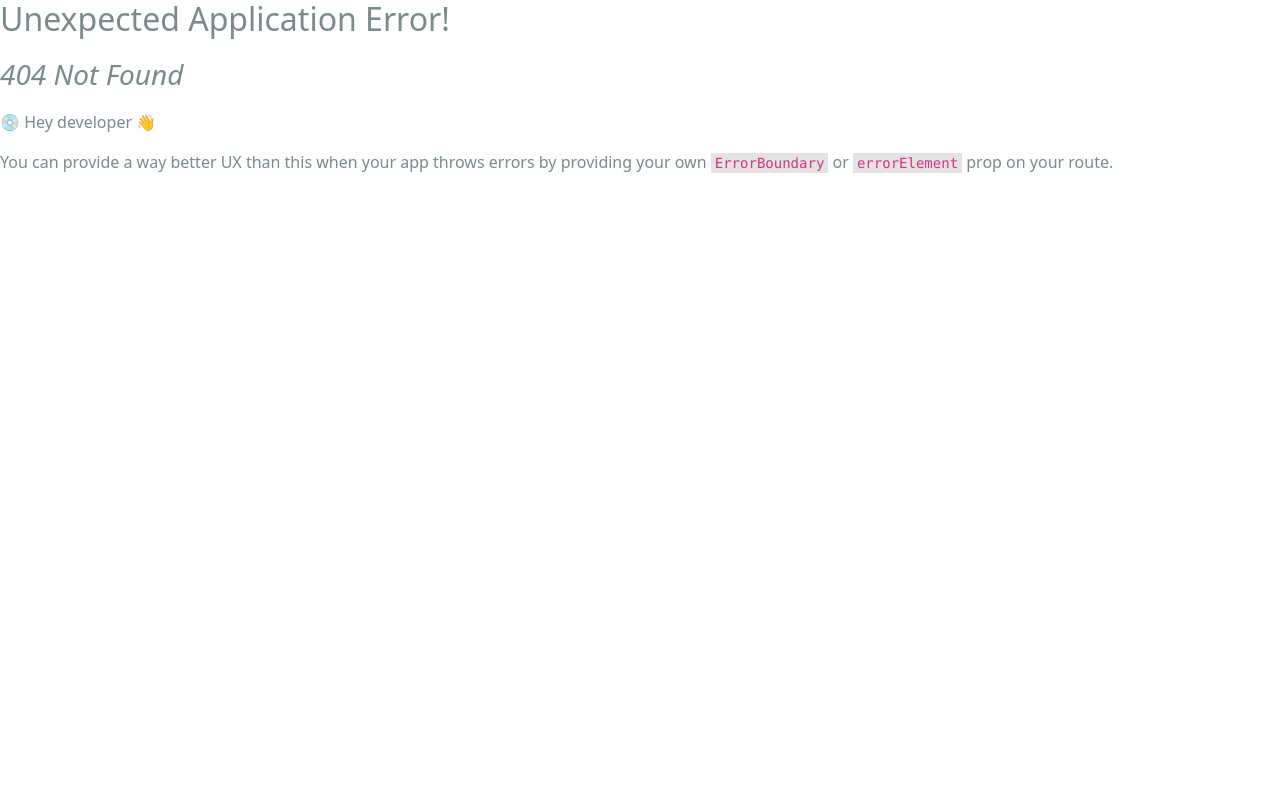
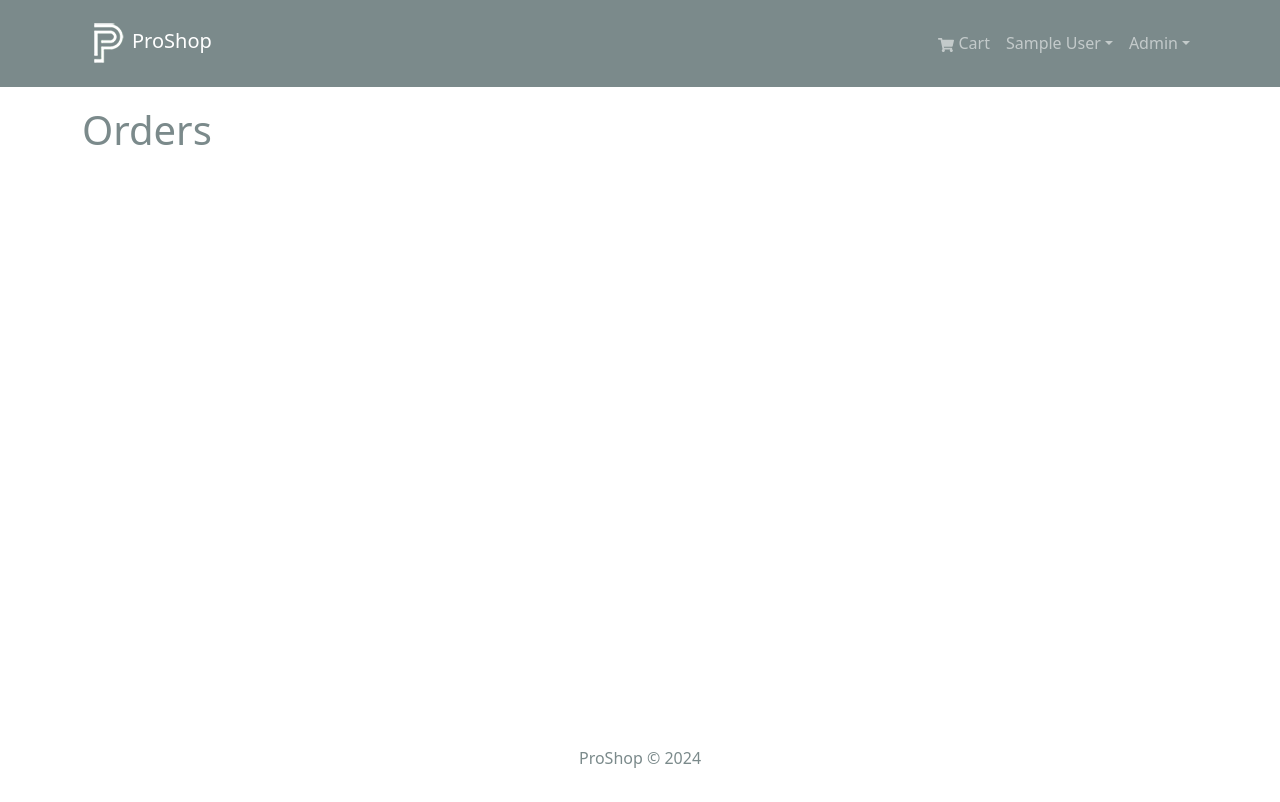
Before and after one commit to johnatticus/pro-shop-mern, a React (Create React App) app in the folder frontend/: page /admin/orderlist in a window 1280 px wide. Before the commit this address had no page. Shown: the top 802 px of the page. Built offline with nearby package versions, Linux system fonts and the light colour scheme; sample sign-in values are in the browser's storage.

Commit message:
admin route component

```diff
--- /dev/null
+++ b/frontend/src/components/AdminRoute.jsx
@@ -0,0 +1,12 @@
+import { Navigate, Outlet } from 'react-router-dom';
+import { useSelector } from 'react-redux';
+
+const AdminRoute = () => {
+  const { userInfo } = useSelector((state) => state.auth);
+  return userInfo && userInfo.isAdmin ? (
+    <Outlet />
+  ) : (
+    <Navigate to='/login' replace />
+  );
+};
+export default AdminRoute;
--- a/frontend/src/components/Header.jsx
+++ b/frontend/src/components/Header.jsx
@@ -65,6 +65,15 @@
     </LinkContainer>
   )
 }
+{
+  userInfo && userInfo.isAdmin && (
+    <NavDropdown title='Admin' id='adminmenu'>
+      <LinkContainer to='/admin/orderlist'>
+        <NavDropdown.Item>Orders</NavDropdown.Item>
+      </LinkContainer>
+    </NavDropdown>
+  )
+}
 
               </Nav>
             </Navbar.Collapse>
--- a/frontend/src/index.js
+++ b/frontend/src/index.js
@@ -24,6 +24,8 @@
 import { Provider } from 'react-redux';
 import store from './store';
 import { PayPalScriptProvider } from '@paypal/react-paypal-js';
+import AdminRoute from './components/AdminRoute';
+import OrderListScreen from './screens/admin/OrderListScreen';
 
 const router = createBrowserRouter(
   createRoutesFromElements(
@@ -40,6 +42,9 @@
         <Route path='/order/:id' element={<OrderScreen />} />
         <Route path='/profile' element={<ProfileScreen />} />
       </Route>
+      <Route path='' element={<AdminRoute />}>
+        <Route path='/admin/orderlist' element={<OrderListScreen />} />
+      </Route>;
     </Route>
   )
 );
--- /dev/null
+++ b/frontend/src/screens/admin/OrderListScreen.jsx
@@ -0,0 +1,10 @@
+const OrderListScreen = () => {
+
+return (
+    <>
+      <h1>Orders</h1>
+    </>
+  );
+};
+
+export default OrderListScreen;
```
